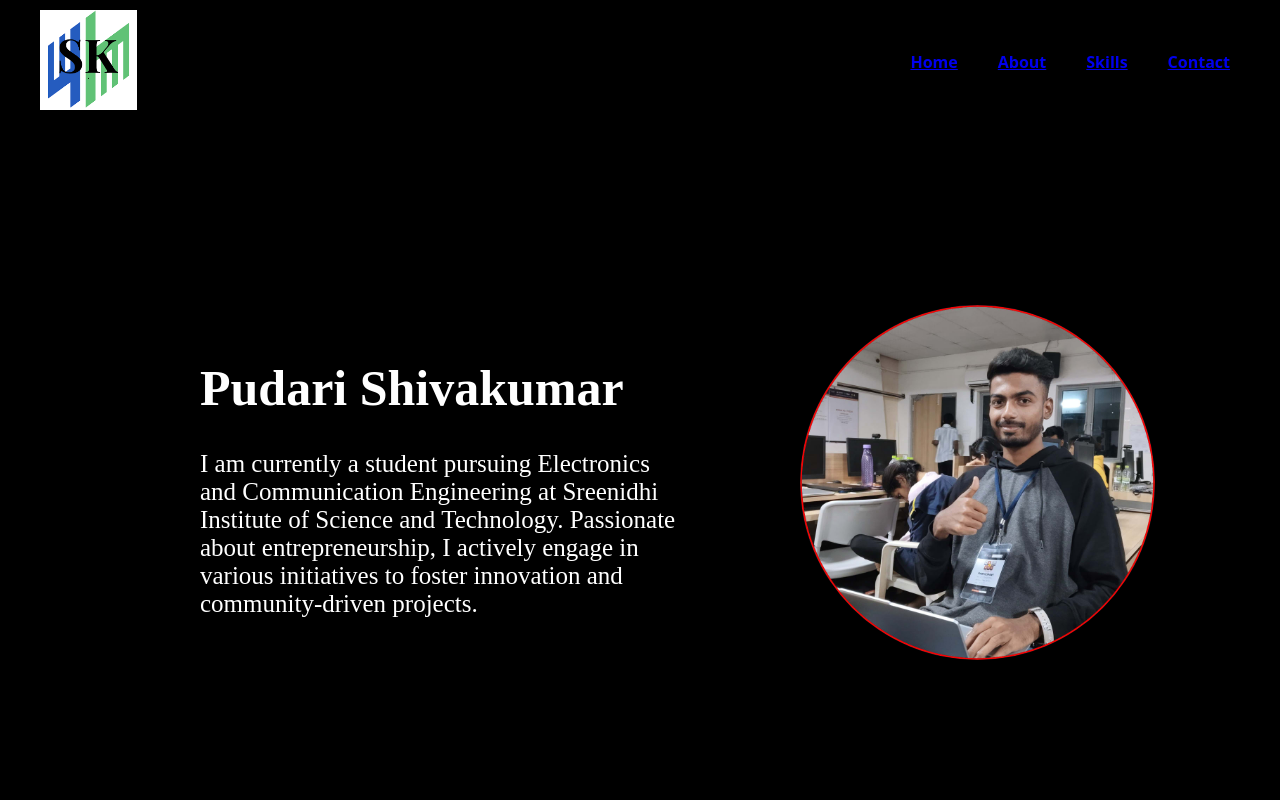
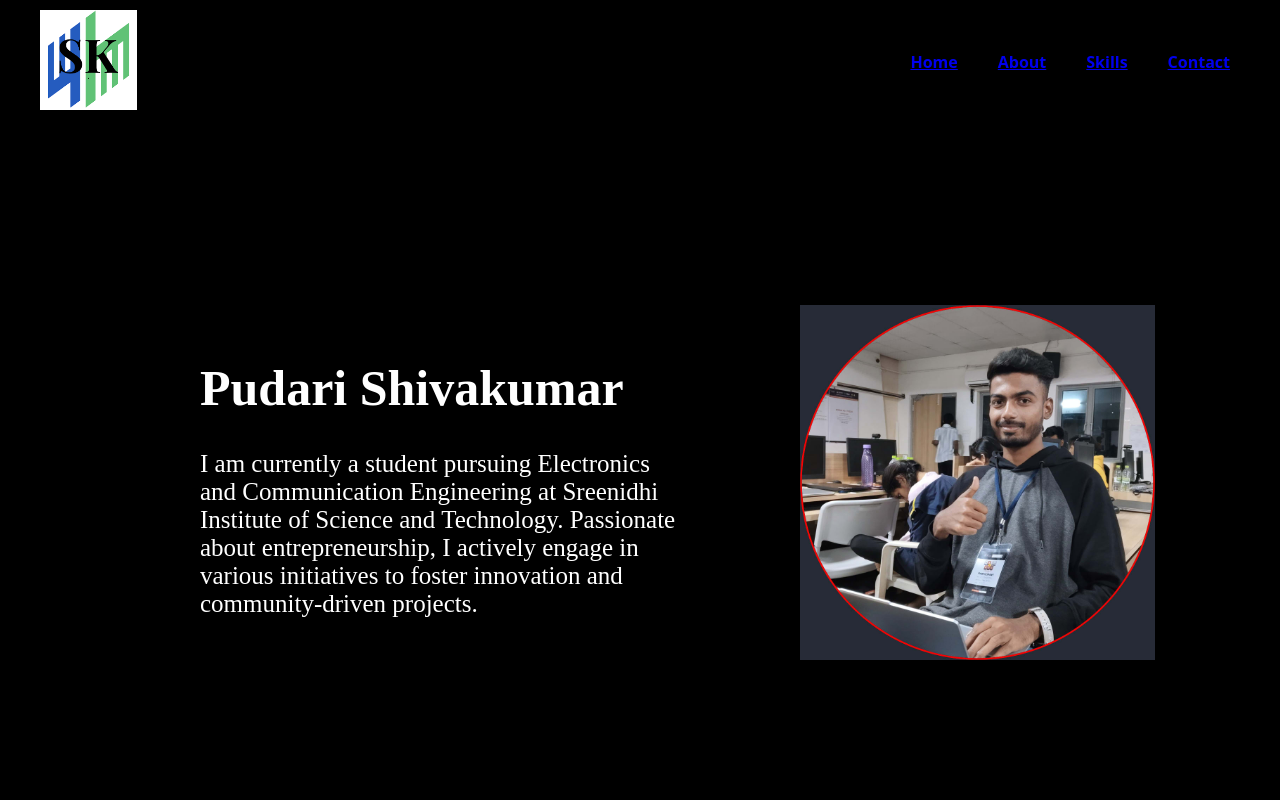
Before and after one commit to s-pudari/my-portfolio-demo-, a plain HTML site: page index.html in a window 1280 px wide. Shown: the top 800 px of the page. Drawn offline with Linux system fonts and the light colour scheme.

Commit message:
small change done in styles

```diff
--- a/styles.css
+++ b/styles.css
@@ -51,9 +51,9 @@
     padding-left: 100px;
 
 }
-.s-image{
+/* .s-image{
     border-radius: 50%;
-}
+} */
 img{
   padding: 10px;
 }
```
